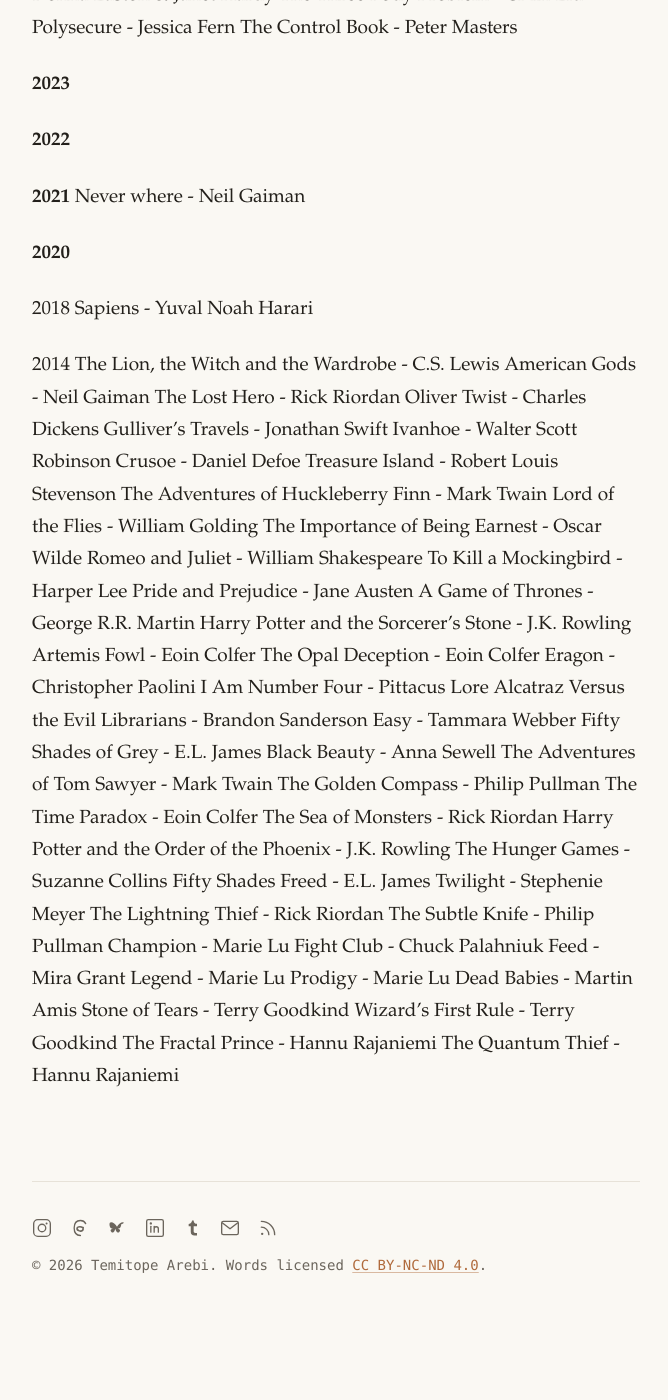
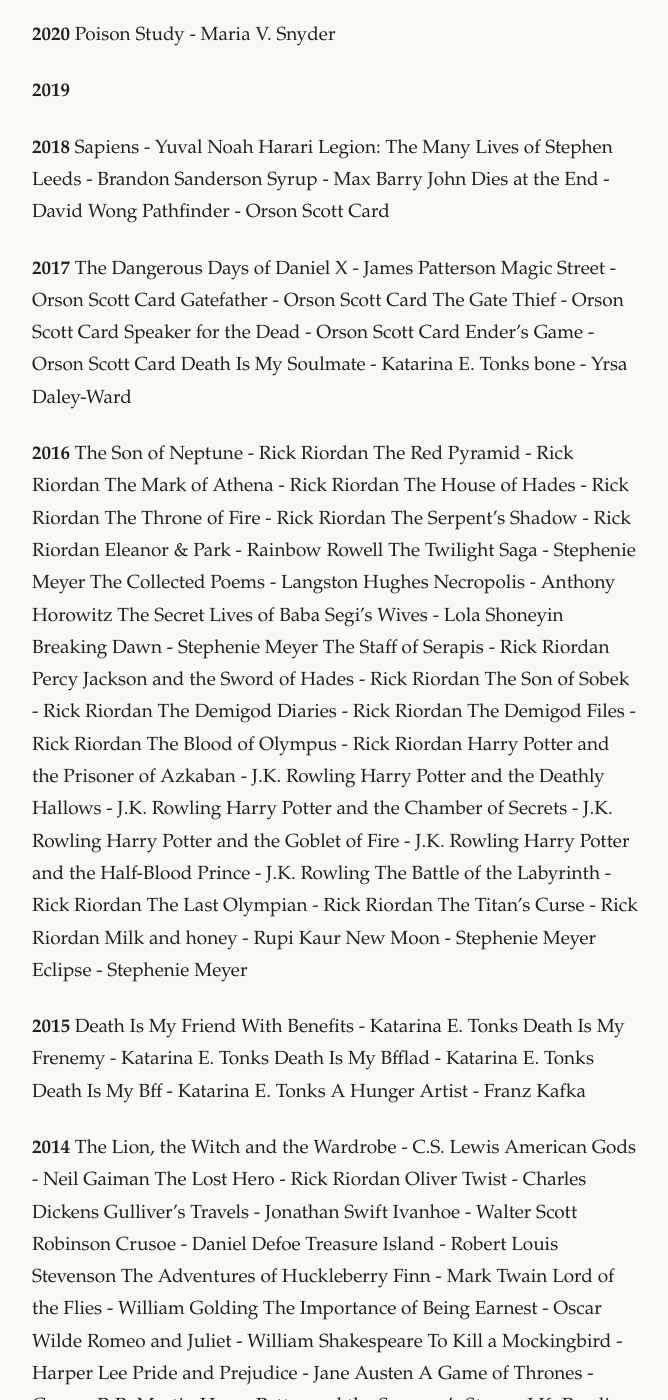
Before and after one commit to topearebi/aroamjti, a Jekyll site: the page built from books.md, in a window 1280 px wide and 1400 px high, scrolled down 1869 px. Shown: the whole window, without its empty margins (304-972 px from the left). Built offline with Jekyll 4.4.1, drawn with Linux system fonts in a browser that asks for light colours; before the commit the page ends 3183 px from its top, so only the background shows below that; some of the changed text lies outside the part shown.

Commit message:
Last Sync: 2026-06-30 06:52 (Mobile)

```diff
--- a/books.md
+++ b/books.md
@@ -51,11 +43,66 @@ The Control Book - Peter Masters
 Never where - Neil Gaiman
 
 **2020**
+Poison Study - Maria V. Snyder
 
-2018
+**2019**
+
+**2018**
 Sapiens - Yuval Noah Harari
+Legion: The Many Lives of Stephen Leeds - Brandon Sanderson
+Syrup - Max Barry
+John Dies at the End - David Wong
+Pathfinder - Orson Scott Card
 
-2014
+**2017**
+The Dangerous Days of Daniel X - James Patterson
+Magic Street - Orson Scott Card
+Gatefather - Orson Scott Card
+The Gate Thief - Orson Scott Card
+Speaker for the Dead - Orson Scott Card
+Ender's Game - Orson Scott Card
+Death Is My Soulmate - Katarina E. Tonks
+bone - Yrsa Daley-Ward
+
+**2016**
+The Son of Neptune - Rick Riordan
+The Red Pyramid - Rick Riordan
+The Mark of Athena - Rick Riordan
+The House of Hades - Rick Riordan
+The Throne of Fire - Rick Riordan
+The Serpent's Shadow - Rick Riordan
+Eleanor & Park - Rainbow Rowell
+The Twilight Saga - Stephenie Meyer
+The Collected Poems - Langston Hughes
+Necropolis - Anthony Horowitz
+The Secret Lives of Baba Segi's Wives - Lola Shoneyin
+Breaking Dawn - Stephenie Meyer
+The Staff of Serapis - Rick Riordan
+Percy Jackson and the Sword of Hades - Rick Riordan
+The Son of Sobek - Rick Riordan
+The Demigod Diaries - Rick Riordan
+The Demigod Files - Rick Riordan
+The Blood of Olympus - Rick Riordan
+Harry Potter and the Prisoner of Azkaban - J.K. Rowling
+Harry Potter and the Deathly Hallows - J.K. Rowling
+Harry Potter and the Chamber of Secrets - J.K. Rowling
+Harry Potter and the Goblet of Fire - J.K. Rowling
+Harry Potter and the Half-Blood Prince - J.K. Rowling
+The Battle of the Labyrinth - Rick Riordan
+The Last Olympian - Rick Riordan
+The Titan's Curse - Rick Riordan
+Milk and honey - Rupi Kaur
+New Moon - Stephenie Meyer
+Eclipse - Stephenie Meyer
+
+**2015**
+Death Is My Friend With Benefits - Katarina E. Tonks
+Death Is My Frenemy - Katarina E. Tonks
+Death Is My Bfflad - Katarina E. Tonks
+Death Is My Bff - Katarina E. Tonks
+A Hunger Artist - Franz Kafka
+
+**2014**
 The Lion, the Witch and the Wardrobe - C.S. Lewis
 American Gods - Neil Gaiman
 The Lost Hero - Rick Riordan
```
Also changed, not shown: other parts of books.md (+1 -9 lines).
